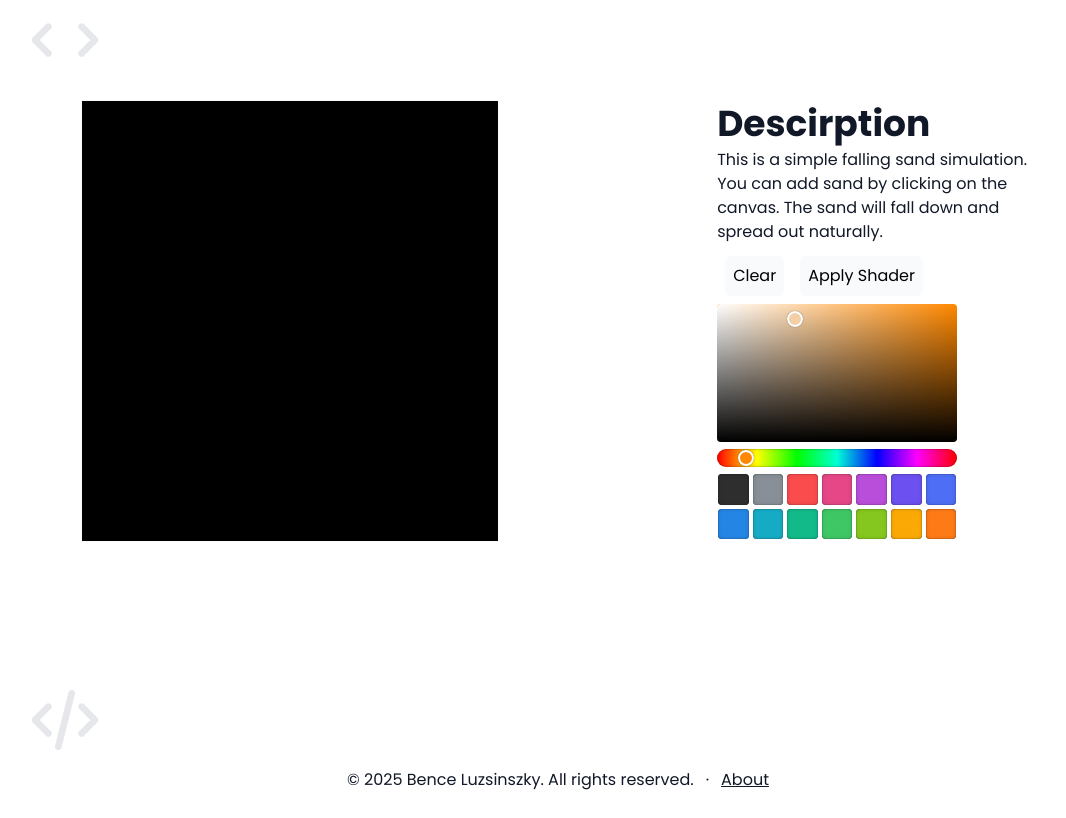
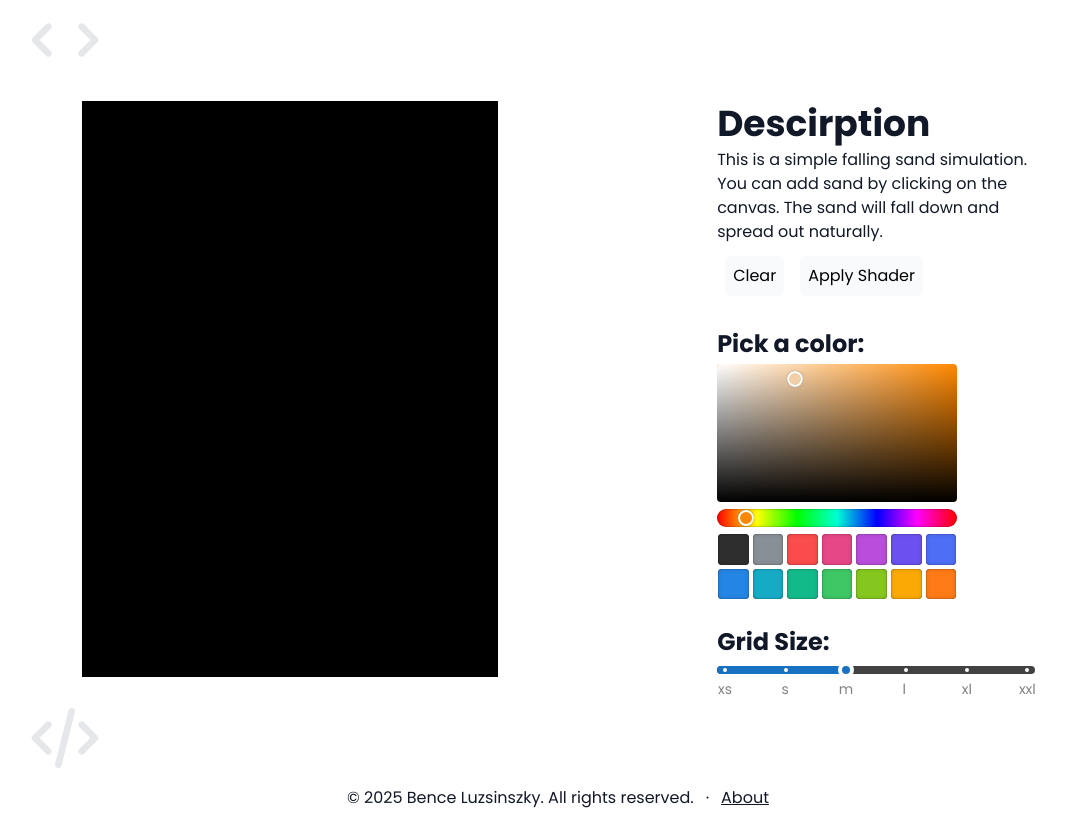
Before and after one commit to benceluzsinszky/portfolio, a React (Vite) app: page /falling_sand in a window 1280 px wide. Shown: the whole page, without its empty margins (82-1148 px from the left). Built offline with nearby package versions, Linux system fonts and the light colour scheme; no server answers.

Commit message:
add size slider

```diff
--- a/src/pages/games/fallingSand/FallingSand.tsx
+++ b/src/pages/games/fallingSand/FallingSand.tsx
@@ -1,11 +1,15 @@
-import { useEffect, useRef, useState } from "react";
+import { use, useEffect, useRef, useState } from "react";
 
-import { ColorPicker } from "@mantine/core";
+import { ColorPicker, Slider, Space } from "@mantine/core";
 
 type HslColor = {
   h: number;
   s: number;
   l: number;
+};
+
+type ValueMap = {
+  [key: number]: number;
 };
 
 export default function FallingSand() {
@@ -15,6 +19,22 @@ export default function FallingSand() {
   const [color, setColor] = useState("hsl(32,74%,80%)");
   const changeColorRef = useRef(color);
 
+  const [resolution, setResolution] = useState(32);
+
+  const handleResolutionChange = (value: number) => {
+    const valueMap: ValueMap = {
+      0: 8,
+      20: 16,
+      40: 32,
+      60: 64,
+      80: 128,
+      100: 256,
+    };
+    clearGrid();
+    setResolution(valueMap[value]);
+    console.log(valueMap[value]);
+  };
+
   const changeColor = (color: string) => {
     console.log(color);
     setColor(color);
@@ -23,7 +43,6 @@ export default function FallingSand() {
   const canvasRef = useRef<HTMLCanvasElement>(null);
   const animationFrameId = useRef<number | null>(null);
 
-  const resolution = 32;
   const pixelSize = Math.floor(window.innerWidth / 3 / resolution);
   const canvasSize = pixelSize * resolution;
 
@@ -45,6 +64,12 @@ export default function FallingSand() {
     shaderEnabledRef.current = shaderEnabled;
     changeColorRef.current = color;
   }, [shaderEnabled, color]);
+
+  useEffect(() => {
+    gridRef.current = Array.from({ length: resolution }, () =>
+      Array(resolution).fill("")
+    );
+  }, [resolution]);
 
   useEffect(() => {
     const canvas = canvasRef.current;
@@ -214,17 +239,21 @@ export default function FallingSand() {
         cancelAnimationFrame(animationFrameId.current);
       }
     };
-  }, []);
+  }, [resolution]);
 
   return (
+    <div>
       <div className="flex flex-row justify-between h-full">
-      <canvas ref={canvasRef} className="border border-slate-50"></canvas>
-
+        <canvas
+          ref={canvasRef}
+          className="border border-slate-50 min-w-[1/3vw] max-w-[1/3vw] max-h-[1/3vw] min-h-[1/3vw]"
+        ></canvas>
         <div className="w-1/3">
           <h2>Descirption</h2>
           <p>
-          This is a simple falling sand simulation. You can add sand by clicking
-          on the canvas. The sand will fall down and spread out naturally.
+            This is a simple falling sand simulation. You can add sand by
+            clicking on the canvas. The sand will fall down and spread out
+            naturally.
           </p>
           <button
             onClick={() => {
@@ -242,6 +271,8 @@ export default function FallingSand() {
           >
             {shaderEnabled ? "Remove" : "Apply"} Shader
           </button>
+          <Space h="lg" />
+          <h3>Pick a color:</h3>
           <ColorPicker
             format="hsl"
             value={color}
@@ -263,6 +294,22 @@ export default function FallingSand() {
               "hsl(26, 98%, 54%)",
             ]}
           />
+          <Space h="lg" />
+          <h3>Grid Size:</h3>
+          <Slider
+            defaultValue={40}
+            step={20}
+            onChange={handleResolutionChange}
+            marks={[
+              { value: 0, label: "xs" },
+              { value: 20, label: "s" },
+              { value: 40, label: "m" },
+              { value: 60, label: "l" },
+              { value: 80, label: "xl" },
+              { value: 100, label: "xxl" },
+            ]}
+          />
+        </div>
       </div>
     </div>
   );
```
Lines whose indentation alone changed are shown as unchanged.
